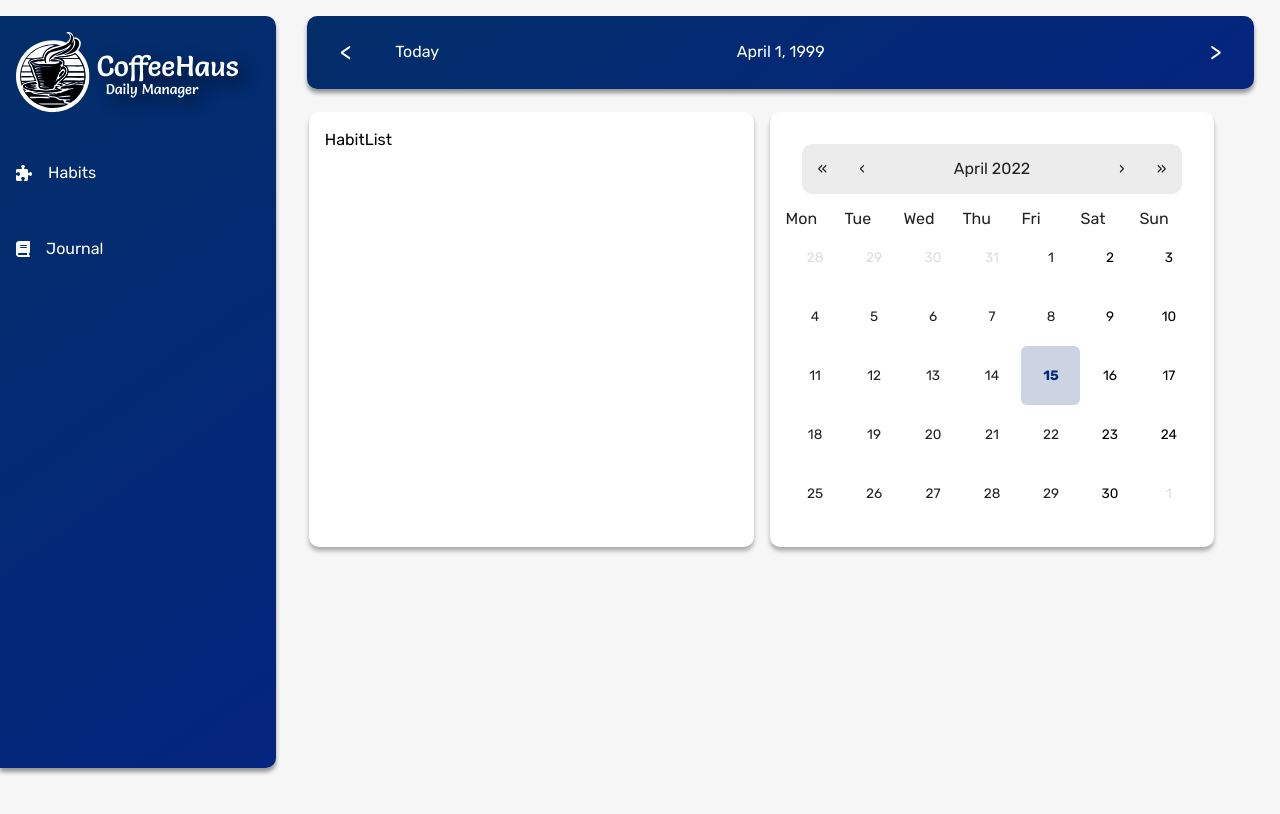
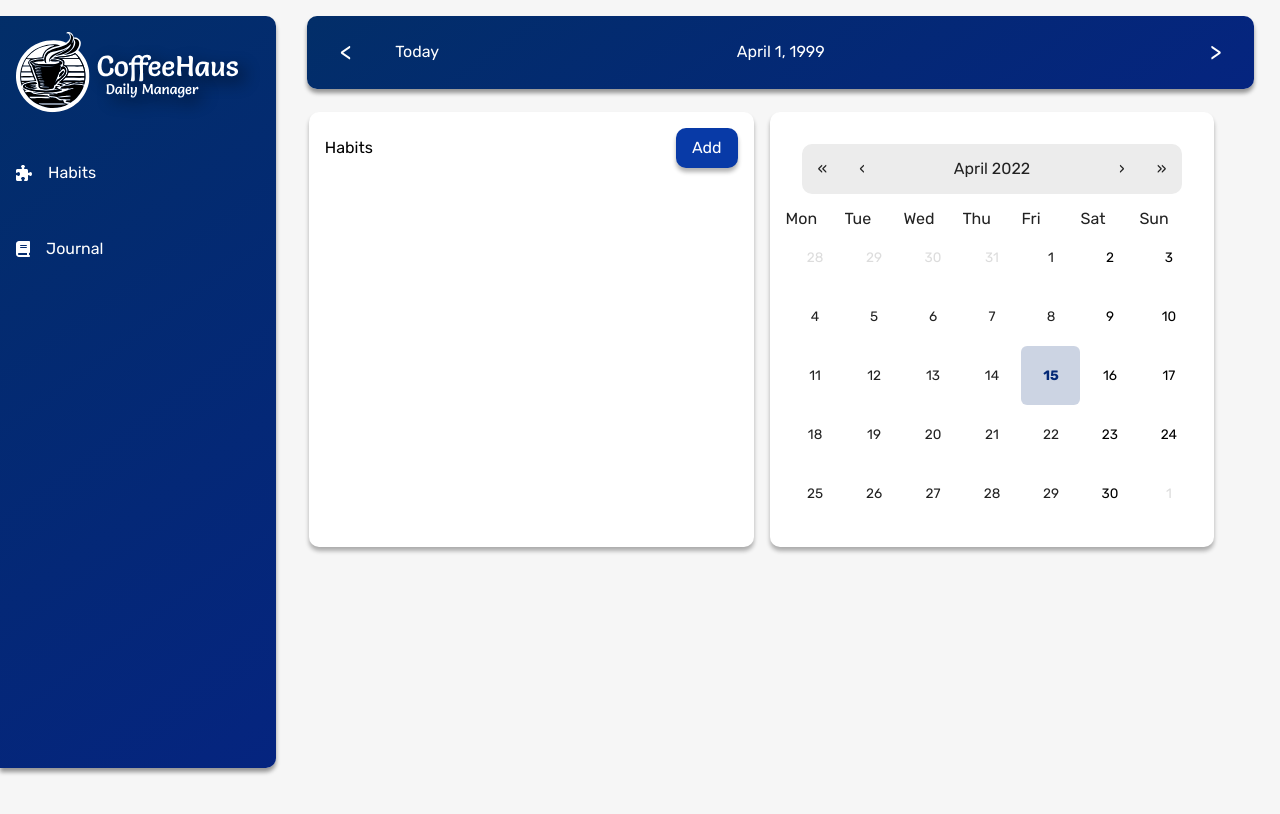
Before and after one commit to Jrwolf99/Coffee-Haus, a React (Create React App) app: page / in a window 1280 px wide. Built offline with nearby package versions, Linux system fonts and the light colour scheme.

Commit message:
made a modal

```diff
--- a/src/components/App.jsx
+++ b/src/components/App.jsx
@@ -15,7 +15,6 @@ import HabitPage from "./HabitPage/HabitPage";
 import JournalPage from "./JournalPage/JournalPage";
 
 const StyledApp = styled.div`
-
 `;
 
 
--- a/src/components/HabitPage/HabitList/HabitList.jsx
+++ b/src/components/HabitPage/HabitList/HabitList.jsx
@@ -1,23 +1,40 @@
-import React from "react";
+import React, { useState } from "react";
 
 
 //packages
 import styled from "styled-components"
+import { StyledBlueButton } from "../../StyledComponents/Buttons";
+import Modal from "./Modal/Modal";
 
 
 const StyledHabitList = styled.div`
+`;
 
-    height: 100%;
-    background-color: rebeccapurple;
-
-
+const StyledTitle = styled.div`
+display: flex;
+justify-content: space-between;
+align-items: center;
 `;
 
 
 
 
+
 export default function HabitList() {
+
+    const [showModal, setShowModal] = useState(false);
+
     return (
-        <StyledHabitList>HabitList</StyledHabitList>
+        <StyledHabitList>
+            <StyledTitle>
+                <p>Habits</p>
+                <StyledBlueButton onClick={() => setShowModal(true)}>Add</StyledBlueButton>
+            </StyledTitle>
+            {showModal && (
+                <Modal setShowModal={setShowModal}></Modal>
+            )}
+
+
+        </StyledHabitList>
     )
 }
--- /dev/null
+++ b/src/components/HabitPage/HabitList/Modal/Modal.jsx
@@ -0,0 +1,76 @@
+import React, { useState } from "react";
+
+//packages
+import styled from "styled-components"
+import { StyledBlueButton } from "../../../StyledComponents/Buttons";
+
+
+const StyledModal = styled.div`
+    position: absolute;
+    top:0;
+    left: 0;
+    width: 100%;
+    height: 100%;
+    background-color: rgba(225, 225, 225, 0.813);
+    border-radius: 10px;
+    display: flex;
+    justify-content: center;
+    align-items: center;
+    box-shadow: 0px 0px 10px 10px rgba(225, 225, 225, 0.813);
+`;
+const StyledForm = styled.form`
+    height: 30%;
+    width: 50%;
+    background-color: white;
+    box-shadow: 0px 4px 4px rgba(0, 0, 0, 0.3);
+    border-radius: 10px;
+    padding: 1em;
+    &>label{
+        display: flex;
+        flex-direction: column;
+        align-items: center;
+        gap: 20px
+
+    }
+    label > button{
+        width: 30%;
+        }
+
+`;
+
+
+
+
+export default function Modal({ setShowModal, addHabit }) {
+    const [input, setInput] = useState("");
+
+    return (
+        <StyledModal>
+            <StyledForm>
+                <button
+                    onClick={() => setShowModal(false)}
+                >X
+                </button>
+                <label>
+                    Add a habit to track:
+                    <input
+                        type="text"
+                        autoFocus={true}
+                        onChange={(e) => setInput(e.target.value)}
+                    />
+                    <StyledBlueButton
+                        onClick={() => {
+                            const habit = {
+                                name: input,
+                            };
+                            setShowModal(false);
+                            addHabit(habit);
+                        }}
+                    >
+                        add
+                    </StyledBlueButton>
+                </label>
+            </StyledForm>
+        </StyledModal>
+    );
+}
--- a/src/components/HabitPage/HabitPage.jsx
+++ b/src/components/HabitPage/HabitPage.jsx
@@ -37,7 +37,6 @@ const StyledHabitPage = styled.div`
 export default function HabitPage({ day, setDay }) {
     return (
         <StyledHabitPage>
-
             <HabitList />
             <Calendar
                 onChange={setDay}
@@ -46,7 +45,6 @@ export default function HabitPage({ day, setDay }) {
                 maxDate={new Date(2035, 1, 1)}
                 minDetail="month"
             />
-
         </StyledHabitPage>
     )
 }
--- a/src/components/StyledComponents/Buttons.jsx
+++ b/src/components/StyledComponents/Buttons.jsx
@@ -26,3 +26,18 @@ export const StyledWhiteButton = styled.button`
   border-radius: 10px;
   }
   `;
+
+
+export const StyledBlueButton = styled.button`
+  color: white;
+  background: var(--my-blue);
+  border-radius: 10px;
+  padding: 0.5em 1em;
+  box-shadow: 0px 4px 4px rgba(0, 0, 0, 0.3);
+  transition: all 0.2s ease-in-out;
+
+  &:hover {
+  background: #031e58;
+  border-radius: 10px;
+  }
+  `;
--- a/src/globalstyles/Global.css
+++ b/src/globalstyles/Global.css
@@ -3,7 +3,7 @@
 :root {
     --gradient-blue: linear-gradient(144.59deg, #00345a -63.5%, #1100d7 481.28%);
     --gradient-blue--dark: linear-gradient(144.59deg, #002139 -63.5%, #0d0097 481.28%);
-    --my-blue: #042976;
+    --my-blue: #083aa7;
   }
 
 body {
```
